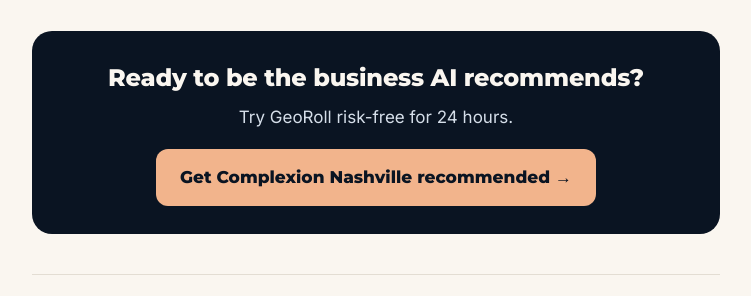
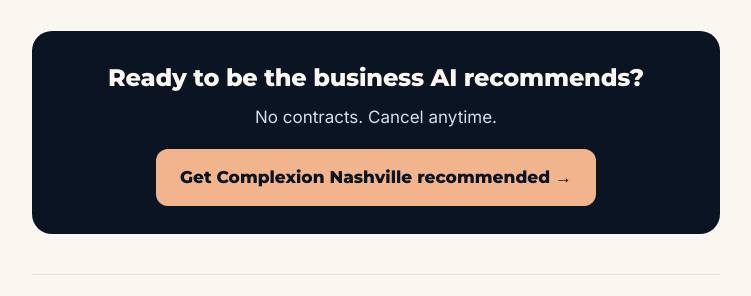
Before and after one commit to GeoRoll/geo-portal, a Jekyll site: the page built from audits/complexion-nashville-nashville-09853942d61f/index.html, in a window 1280 px wide. Shown: the part 1844-2140 px from the top of the page, without its empty margins (264-1015 px from the left). Built offline with Jekyll 4.4.1, drawn with Linux system fonts in a browser that asks for light colours.

Commit message:
Refresh audit Complexion Nashville

```diff
--- a/audits/complexion-nashville-nashville-09853942d61f/index.html
+++ b/audits/complexion-nashville-nashville-09853942d61f/index.html
@@ -59,7 +59,7 @@
 <div class="player"><video src="https://georoll.github.io/geo-portal/assets/georoll-video.mp4" playsinline preload="none" poster="https://georoll.github.io/geo-portal/assets/georoll-video-poster.jpg"></video></div>
 <script>document.querySelectorAll('.player').forEach(function(w){var v=w.querySelector('video');v.setAttribute('aria-label','Play video');v.tabIndex=0;function go(){if(w.classList.contains('on'))return;v.controls=true;w.classList.add('on');v.play();}v.addEventListener('click',go);v.addEventListener('keydown',function(e){if(e.key==='Enter'||e.key===' '){e.preventDefault();go();}});});</script>
 
-<div class="cta"><h2>Ready to be the business AI recommends?</h2><p>Try GeoRoll risk-free for 24 hours.</p><a class="btn" href="https://georoll.lemonsqueezy.com/checkout/buy/3d1cb329-b98d-4977-9238-4ab86fe7f325">Get Complexion Nashville recommended →</a></div>
+<div class="cta"><h2>Ready to be the business AI recommends?</h2><p>No contracts. Cancel anytime.</p><a class="btn" href="https://georoll.lemonsqueezy.com/checkout/buy/3d1cb329-b98d-4977-9238-4ab86fe7f325">Get Complexion Nashville recommended →</a></div>
 
 <footer>This check used ChatGPT with live web search on October 29, 2026. AI answers change over time and can differ by person and location. GeoRoll, Rollout LLC.</footer>
 </div></main></body></html>{% endraw %}
```
